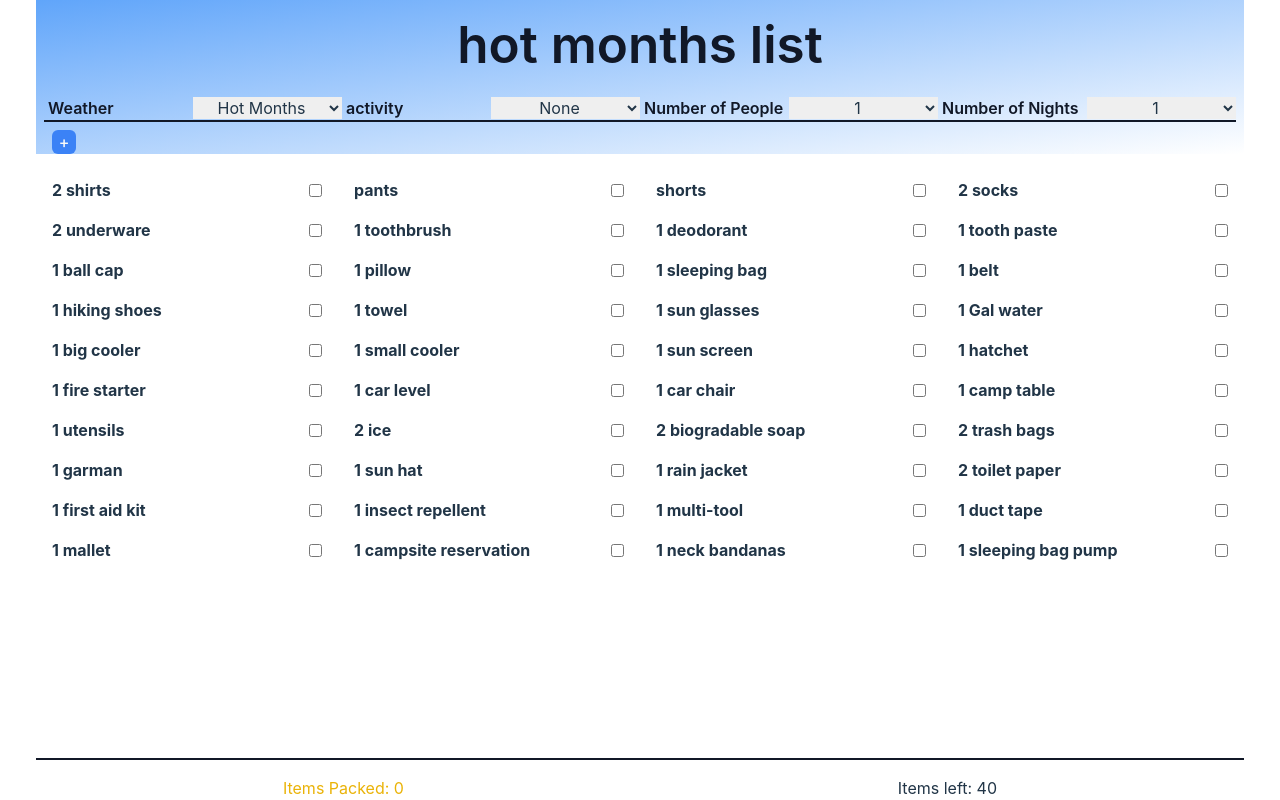
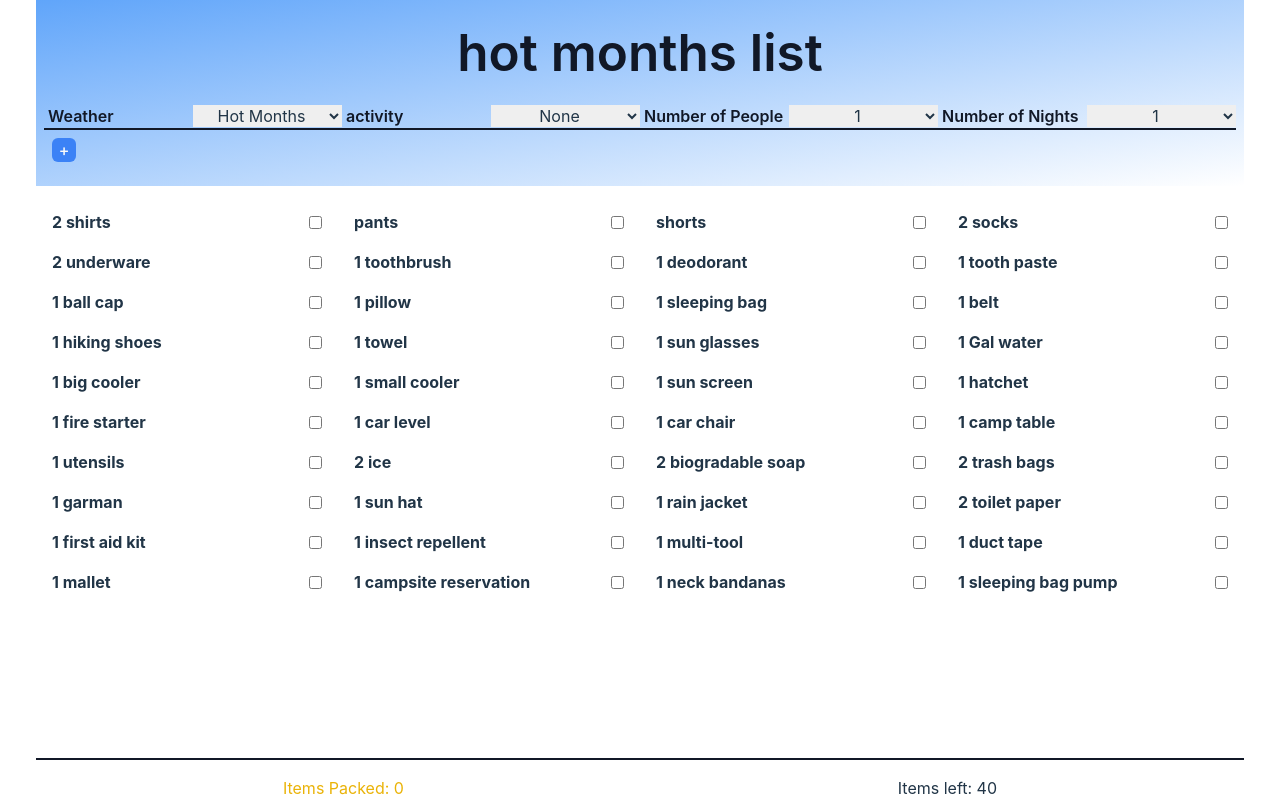
Before and after one commit to Jpatrick6420/checklist, a React (Vite) app: page / in a window 1280 px wide. Built offline with nearby package versions, Linux system fonts and the light colour scheme.

Commit message:
added padding on header

```diff
--- a/src/components/Header.jsx
+++ b/src/components/Header.jsx
@@ -17,7 +17,7 @@ function Header() {
   let activity =
     state.currentActivityValue === "none" ? "" : state.currentActivityValue;
   return (
-    <header className="bg-gradient-to-br from-blue-400 px-2 pt-4">
+    <header className="bg-gradient-to-br from-blue-400 px-2 py-6">
       <h1 className="mb-4 font-semibold text-gray-900 dark:text-stone-200">
         {state.currentWeatherValue.split("-").join(" ")}{" "}
         {activity === "" ? "" : "&"} {activity} list{activity === "" ? "" : "s"}
```
